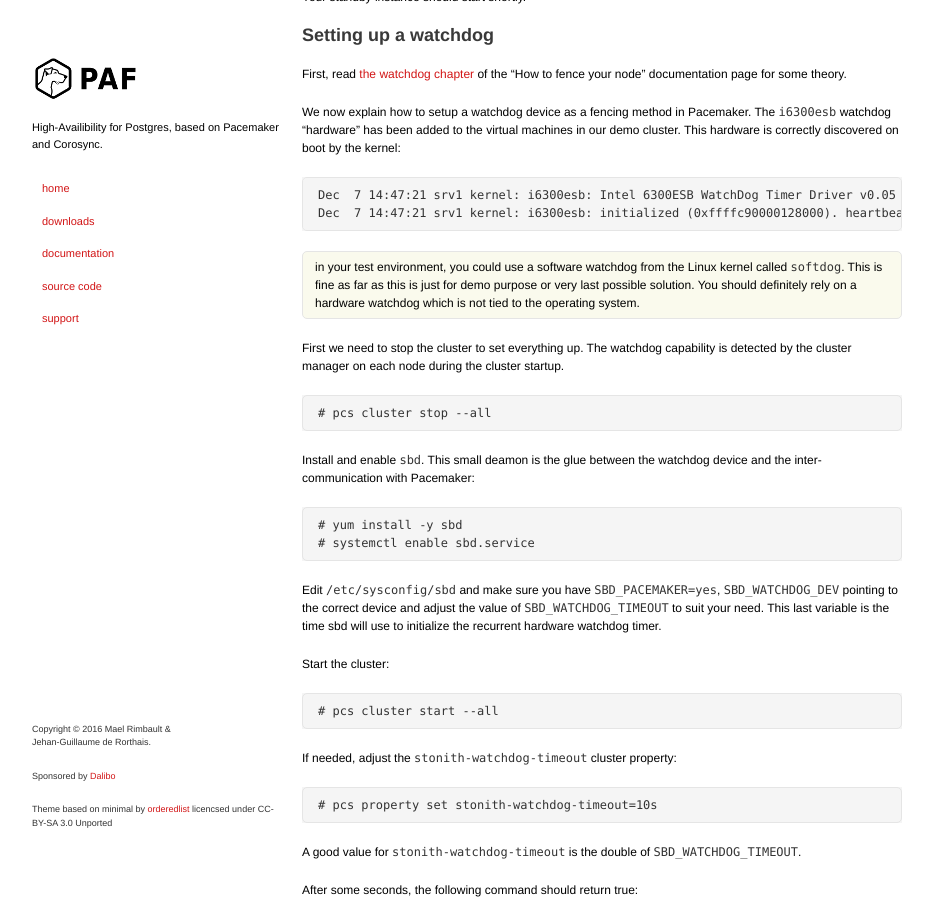
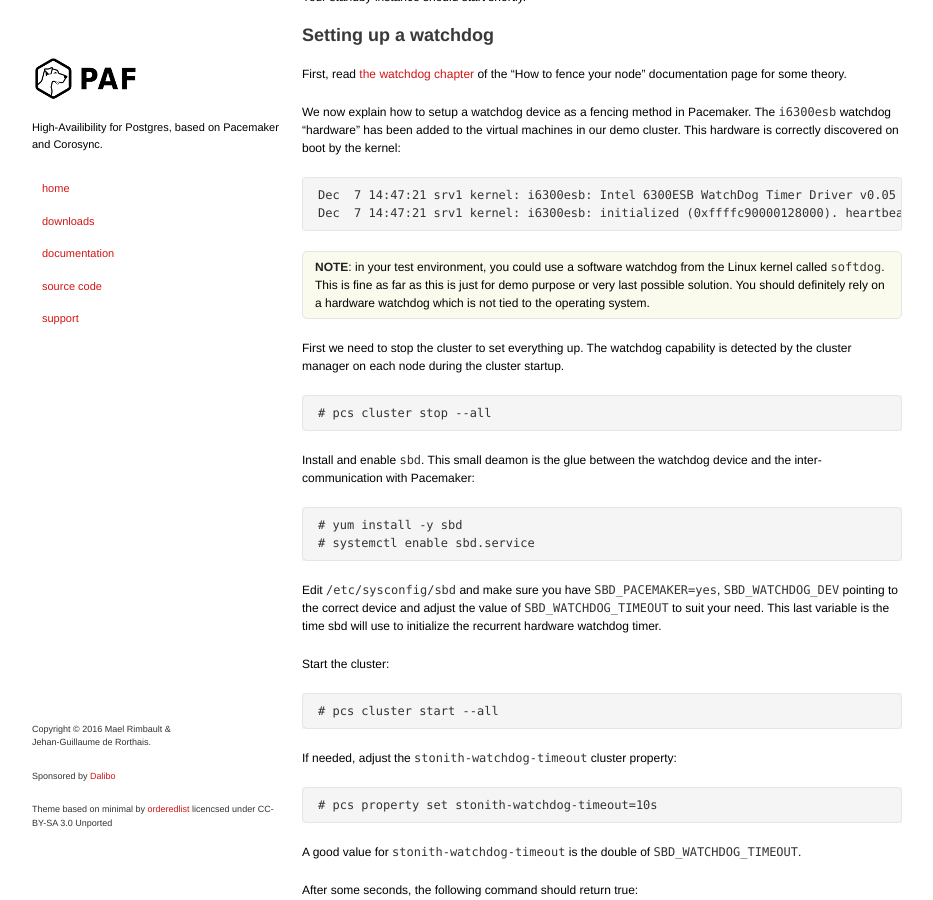
Before and after one commit to ClusterLabs/PAF, a Jekyll site: the page built from CentOS-7-admin-cookbook.md, in a window 1280 px wide and 900 px high, scrolled down 3776 px. Shown: the whole window, without its empty margins (173-1106 px from the left). Built offline with Jekyll 4.4.1, drawn with Linux system fonts in a browser that asks for light colours.

Commit message:
simple fix to the note in the watchdog doc.

```diff
--- a/CentOS-7-admin-cookbook.md
+++ b/CentOS-7-admin-cookbook.md
@@ -256,10 +256,10 @@ Dec  7 14:47:21 srv1 kernel: i6300esb: Intel 6300ESB WatchDog Timer Driver v0.05
 Dec  7 14:47:21 srv1 kernel: i6300esb: initialized (0xffffc90000128000). heartbeat=30 sec (nowayout=0)
 ~~~
 
-> in your test environment, you could use a software watchdog from the Linux
-> kernel called `softdog`. This is fine as far as this is just for demo purpose
-> or very last possible solution. You should definitely rely on a hardware
-> watchdog which is not tied to the operating system.
+> **NOTE**: in your test environment, you could use a software watchdog from the
+> Linux kernel called `softdog`. This is fine as far as this is just for demo
+> purpose or very last possible solution. You should definitely rely on a
+> hardware watchdog which is not tied to the operating system.
 {: .notice}
 
 First we need to stop the cluster to set everything up. The watchdog capability
```
